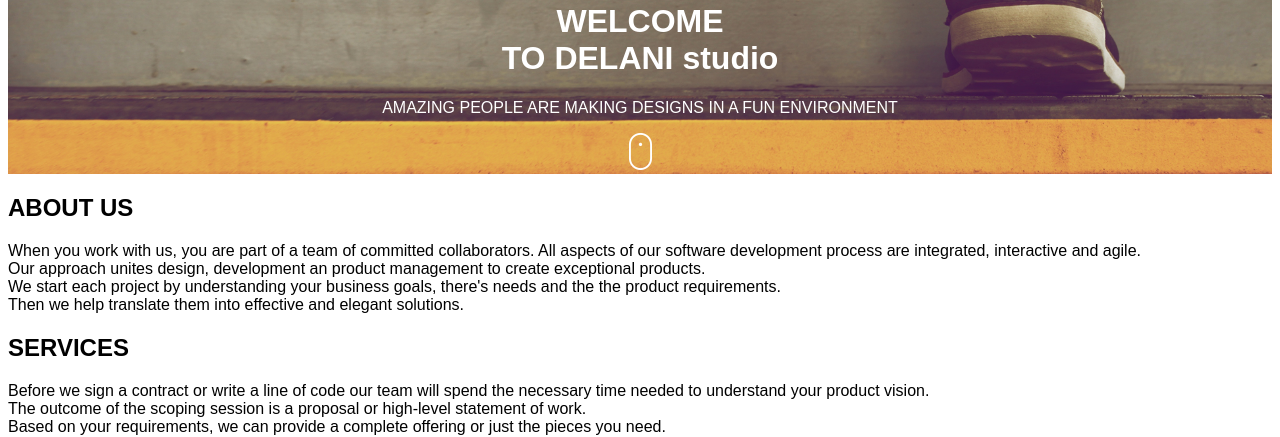
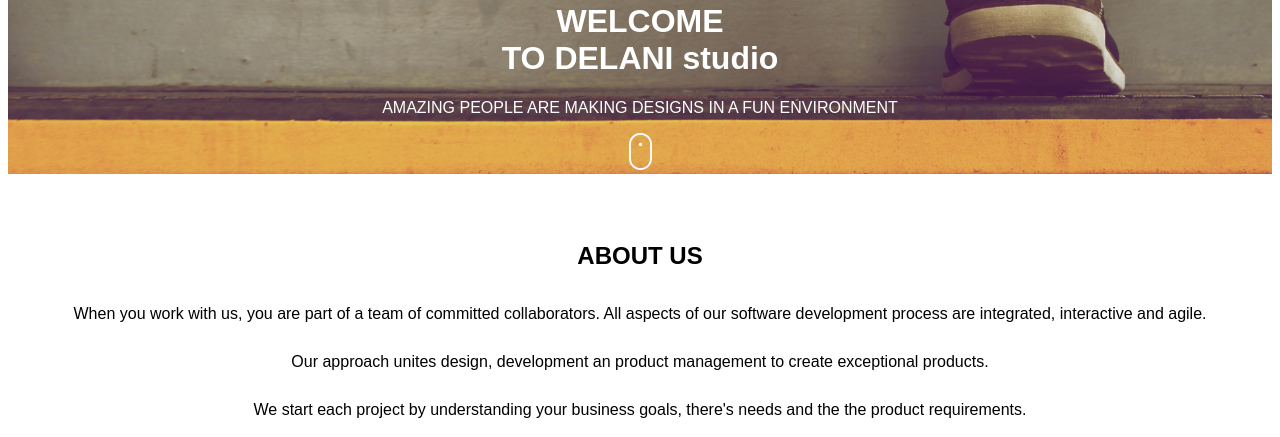
Before and after one commit to Victormbaabu/delistudio, a plain HTML site: page index.html in a window 1280 px wide. Shown: the part 366-803 px from the top of the page. Drawn offline with nearby package versions, Linux system fonts and the light colour scheme; files that its build step writes are made by us from their sources; a script that the page names is missing.

Commit message:
styled the about us and service container

```diff
--- a/css/styles.css
+++ b/css/styles.css
@@ -3,7 +3,7 @@ body {
     font-family: "Play", sans-serif;
   }
 
-  /*home container styling*/
+  /*home section styling*/
   #home-container {
     background-image: url(../assets/backgrounds/h_img.jpg);
     background-attachment: scroll;
@@ -26,3 +26,34 @@ body {
     padding-top: 6rem;
     padding-bottom: 2rem;
   }
+
+  /*about-us section styling*/
+  #about-us-container {
+      text-align:center;
+      background-color: white;
+  }
+  #about-us-header {
+      padding-top: 3rem;
+  }
+  #about-us-description {
+      padding-bottom: 3rem;
+      line-height: 3rem;
+  }
+
+  /*service section styling*/
+  #service-container{
+      background-image: url(../assets/backgrounds/s_image.jpg);
+      background-attachment: scroll;
+      background-repeat: no-repeat ;
+      background-size: cover;
+      text-align: center;
+      color: white;
+  }
+  #service-header{
+      padding-top: 6rem;
+  }
+  #service-description{
+      padding-bottom: 6rem;
+      line-height: 4rem;
+  }
+  /*what we do portfolio section styling*/
```
